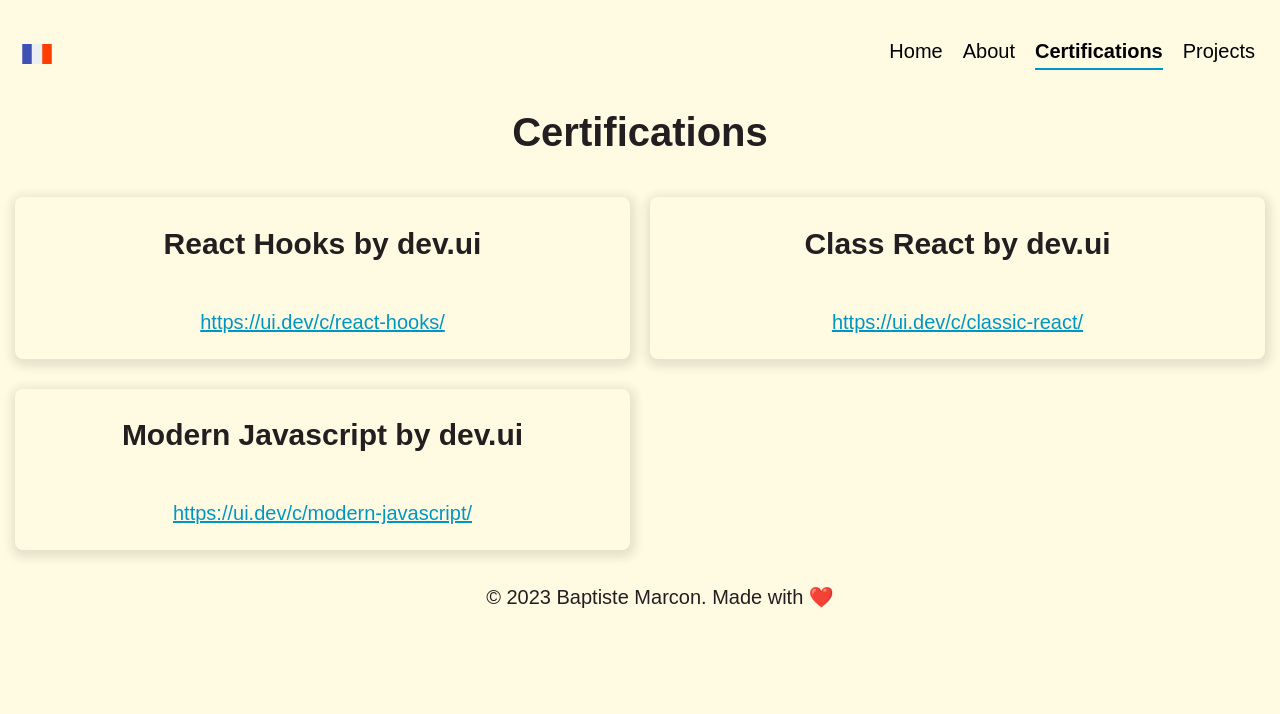
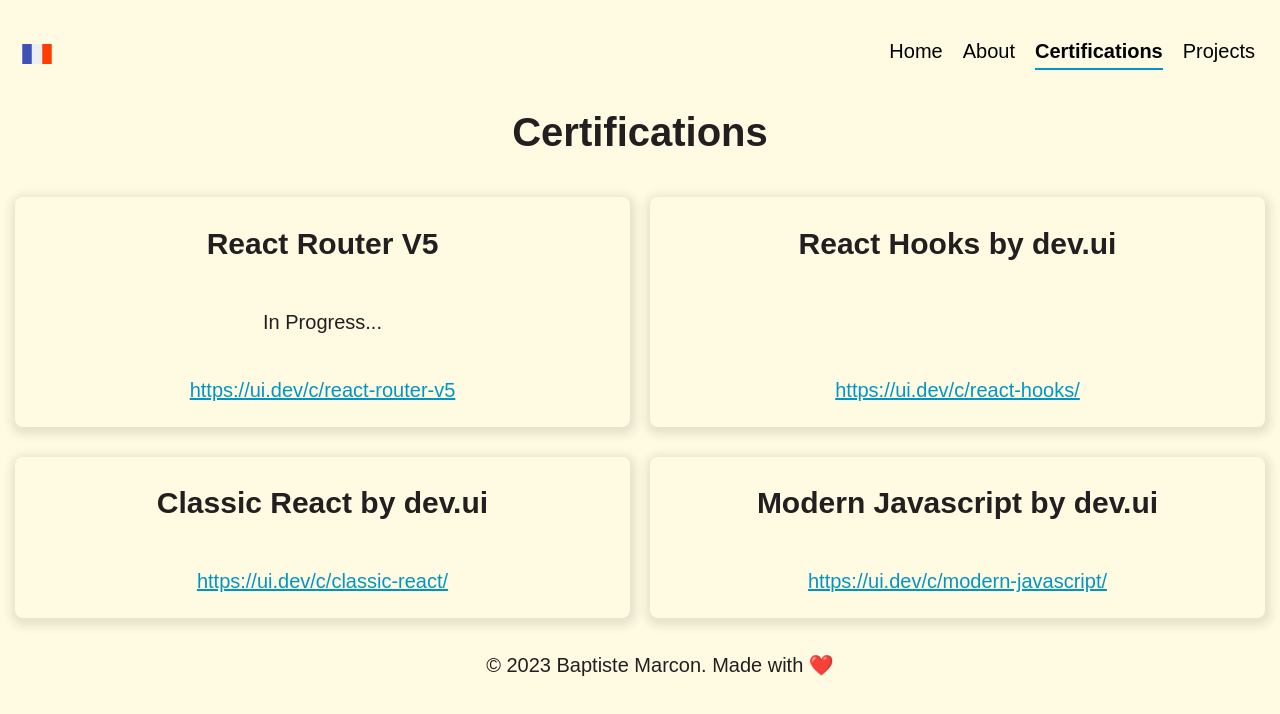
Before and after one commit to baptistemcn/personnal-website, a React (Vite) app: page /en/ in a window 1280 px wide. Both pictures are taken after a click on the item "Certifications". Shown: the top 714 px of the page. Built offline with nearby package versions, Linux system fonts and the light colour scheme.

Commit message:
feat(certifications): add inprogress label

```diff
--- a/src/assets/db.ts
+++ b/src/assets/db.ts
@@ -89,16 +89,24 @@
 
 export const CERTIFICATES = [
   {
+    name: "Modern Javascript by dev.ui",
+    link: "https://ui.dev/c/modern-javascript/",
+    finished: true,
+  },
+  {
+    name: "Classic React by dev.ui",
+    link: "https://ui.dev/c/classic-react/",
+    finished: true,
+  },
+  {
     name: "React Hooks by dev.ui",
     link: "https://ui.dev/c/react-hooks/",
+    finished: true,
   },
   {
-    name: "Class React by dev.ui",
-    link: "https://ui.dev/c/classic-react/",
-  },
-  {
-    name: "Modern Javascript by dev.ui",
-    link: "https://ui.dev/c/modern-javascript/",
+    name: "React Router V5",
+    link: "https://ui.dev/c/react-router-v5",
+    finished: false,
   },
 ];
 
--- a/src/assets/en.json
+++ b/src/assets/en.json
@@ -23,7 +23,10 @@
       "text": "My name is Baptiste Marcon, and I am a Front-End developer. Passionate about creating interactive and user-friendly experiences, I am constantly exploring new technologies and trends in the web development field. \n\n Currently, I work at NEHS Digital, a company specialized in innovative digital solutions. Through this experience, I have been able to enhance my skills and gain a strong expertise in Front-End development. \n\n I am always seeking new opportunities to collaborate on interesting and challenging projects. Whether it's designing a website, developing an application, or enhancing user experience, I am ready to take on new challenges. \n\n Feel free to browse through my portfolio to explore some of my recent projects. If you are interested in collaboration or have any questions, please don't hesitate to contact me. I would be delighted to connect with you."
     },
     "certifications": {
-      "title": "Certifications"
+      "title": "Certifications",
+      "inProgress": {
+        "label": "In Progress..."
+      }
     },
     "projects": {
       "title": "Projects"
--- a/src/assets/fr.json
+++ b/src/assets/fr.json
@@ -23,7 +23,10 @@
       "text": "Je m'appelle Baptiste Marcon et je suis développeur Front-End. Passionné par la création d'expériences interactives et conviviales, je suis constamment à la recherche de nouvelles technologies et tendances dans le domaine du développement web. \n\n Actuellement, je travaille chez NEHS Digital, une société spécialisée dans les solutions numériques innovantes. Grâce à cette expérience, j'ai pu développer mes compétences et acquérir une solide expertise dans le domaine du développement Front-End. \n\n Je suis constamment en quête de nouvelles opportunités pour collaborer sur des projets intéressants et stimulants. Que ce soit pour la création d'un site web, le développement d'une application ou l'amélioration de l'expérience utilisateur, je suis prêt à relever de nouveaux défis. \n\n N'hésitez pas à parcourir mon portfolio pour découvrir certains de mes projets récents. Si vous êtes intéressé par une collaboration ou si vous avez des questions, n'hésitez pas à me contacter. Je serai ravi d'échanger avec vous."
     },
     "certifications": {
-      "title": "Certifications"
+      "title": "Certifications",
+      "inProgress": {
+        "label": "En cours..."
+      }
     },
     "projects": {
       "title": "Projets"
--- a/src/components/certificate/Certificate.tsx
+++ b/src/components/certificate/Certificate.tsx
@@ -1,13 +1,16 @@
+import { useTranslation } from "react-i18next";
 import { CertificatesProps } from "../../types";
 import "./certificate.css";
 
 export const Certificate = ({ certificates }: CertificatesProps) => {
+  const { t } = useTranslation();
   return (
     <>
       {certificates.map((cert, index) => {
         return (
           <article className="certificate" key={index}>
             <h2>{cert.name}</h2>
+            {!cert.finished && <p>{t("certifications.inProgress.label")}</p>}
             <a href={cert.link} target="_blank" rel="noopener">
               {cert.link}
             </a>
--- a/src/pages/certifications/Certifications.tsx
+++ b/src/pages/certifications/Certifications.tsx
@@ -12,7 +12,7 @@
     <div className="certifications">
       <h1>{t("certifications.title")}</h1>
       <div data-testid="certifications-list">
-        <Certificate certificates={CERTIFICATES} />
+        <Certificate certificates={CERTIFICATES.reverse()} />
       </div>
     </div>
   );
--- a/src/types/certificates.interface.ts
+++ b/src/types/certificates.interface.ts
@@ -5,6 +5,7 @@
 export interface CertificatesItems {
   name: string;
   link: string;
+  finished?: boolean;
   download?: string;
   label?: string;
 }
```
Also changed, not shown: 1 other file (tests, documents, lock files or other folders).
